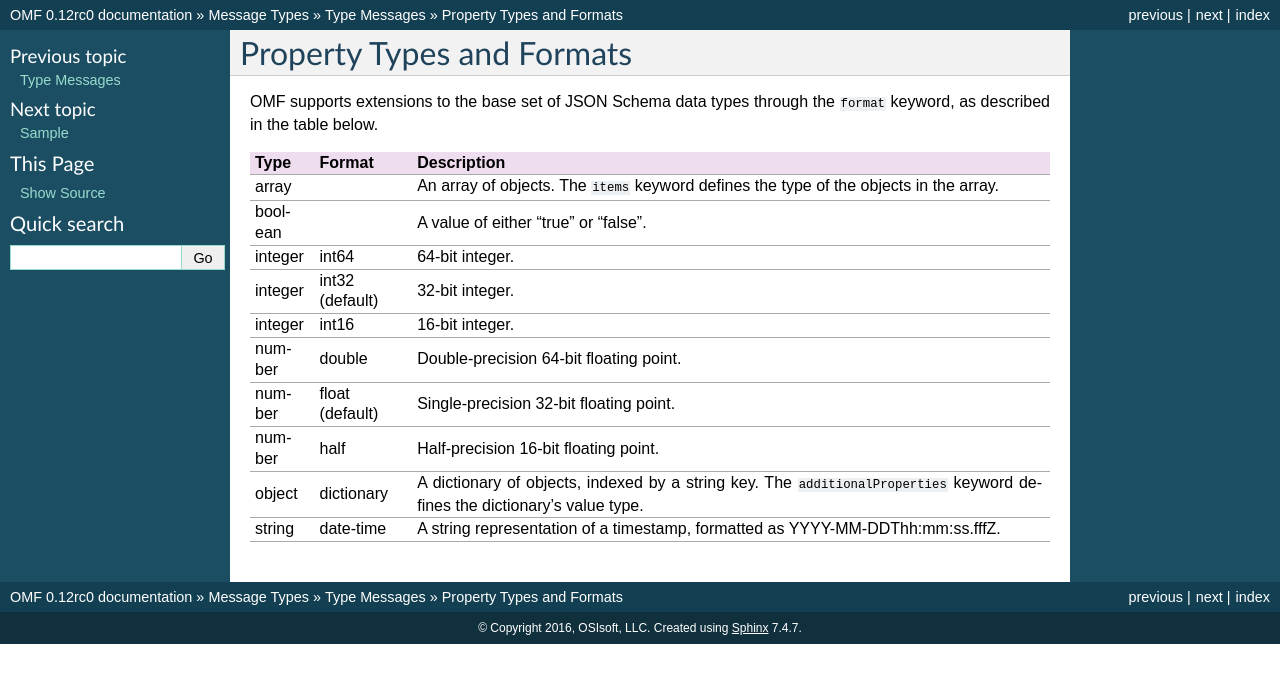
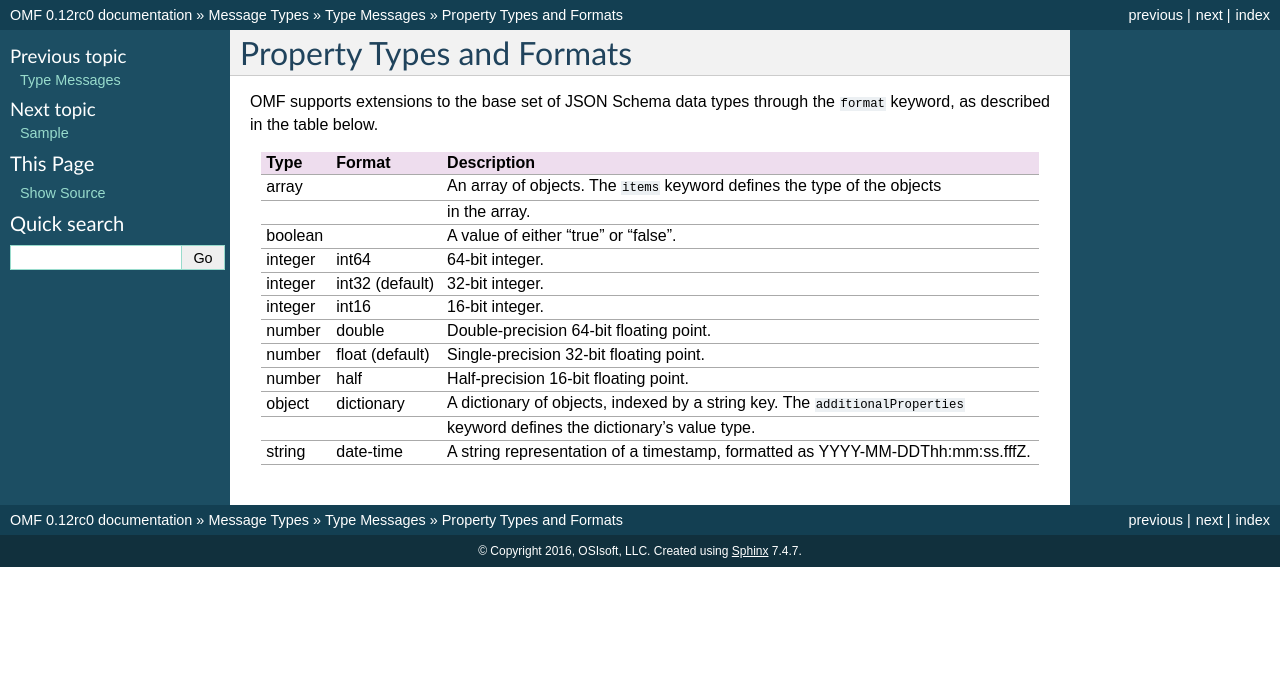
Before and after one commit to AVEVA/OMF-Docs, a Sphinx documentation site: the page built from docs/Property_Types_and_Formats.rst, in a window 1280 px wide. Shown: the top 683 px of the page. Built offline with Sphinx 7.4.7, drawn with Linux system fonts in a browser that asks for light colours.

```diff
--- a/docs/Property_Types_and_Formats.rst
+++ b/docs/Property_Types_and_Formats.rst
@@ -7,7 +7,8 @@ OMF supports extensions to the base set of JSON Schema data types through the ``
 ========   ================  ===========
 Type       Format            Description
 ========   ================  ===========
-array                        An array of objects. The ``items`` keyword defines the type of the objects in the array.
+array                        An array of objects. The ``items`` keyword defines the type of the objects
+\                            in the array.
 boolean                      A value of either "true" or "false".
 integer    int64             64-bit integer.
 integer    int32 (default)   32-bit integer.
@@ -15,6 +16,7 @@ integer    int16             16-bit integer.
 number     double            Double-precision 64-bit floating point.
 number     float (default)   Single-precision 32-bit floating point.
 number     half              Half-precision 16-bit floating point.
-object     dictionary        A dictionary of objects, indexed by a string key. The ``additionalProperties`` keyword defines the dictionary's value type.
+object     dictionary        A dictionary of objects, indexed by a string key. The ``additionalProperties``
+\                            keyword defines the dictionary's value type.
 string     date-time         A string representation of a timestamp, formatted as YYYY-MM-DDThh:mm:ss.fffZ.
 ========   ================  ===========
```
